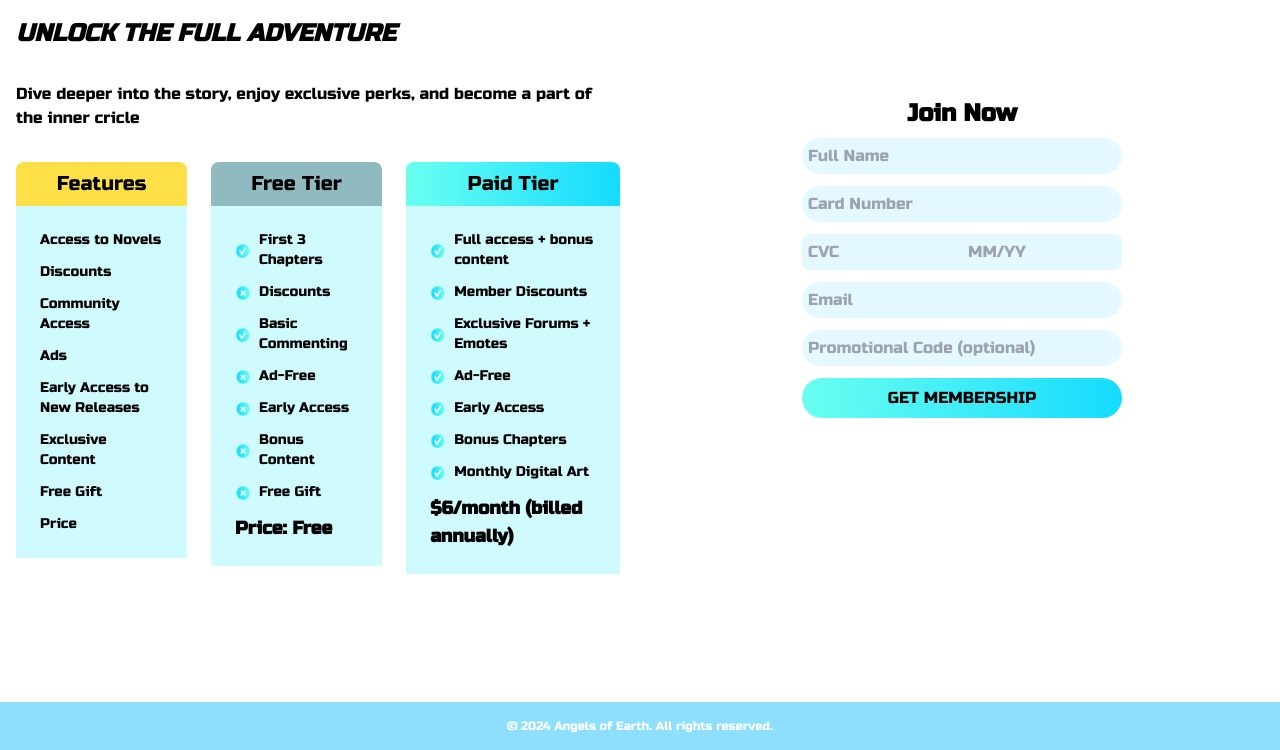
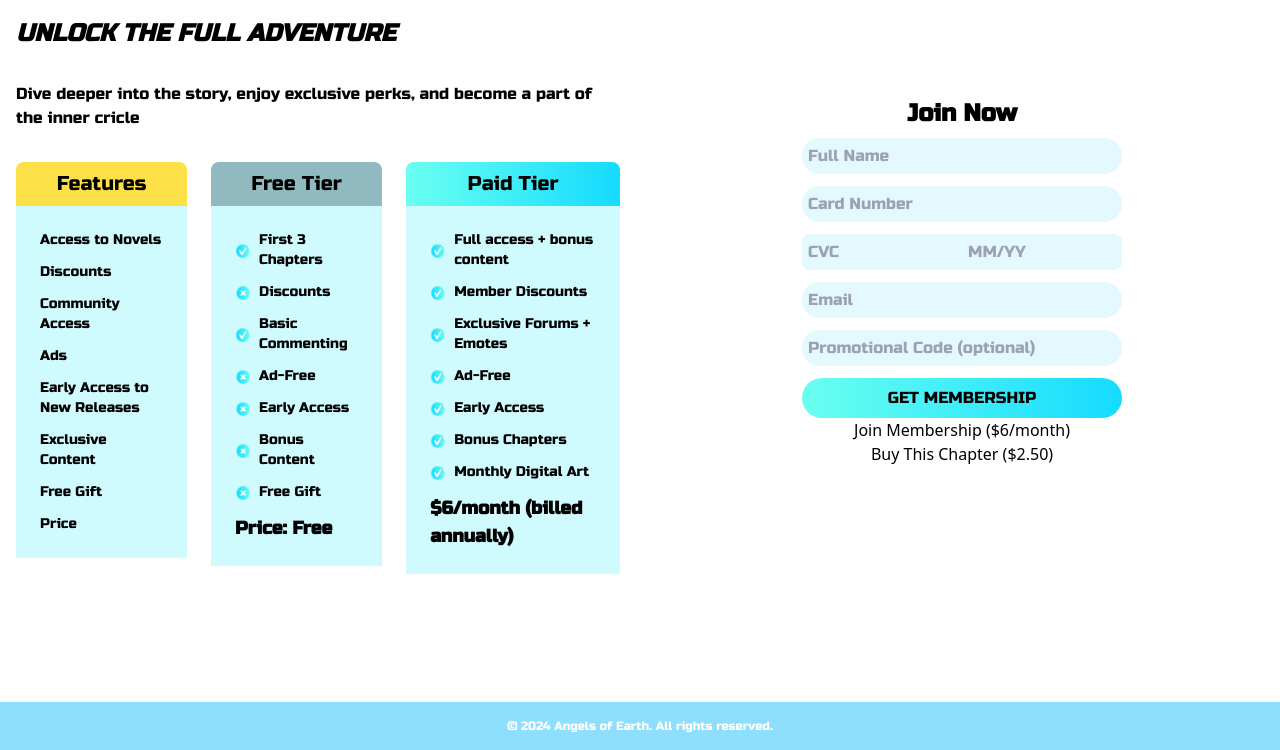
Before and after one commit to RileyRemy/angelofearth, a plain HTML site: page Membership.html in a window 1280 px wide. Shown: the part 102-852 px from the top of the page. Drawn offline with nearby package versions, Linux system fonts and the light colour scheme.

Commit message:
Update Membership.html

```diff
--- a/Membership.html
+++ b/Membership.html
@@ -19,7 +19,7 @@
     }
   </script>
 
-  <!-- GOOGLE FONTS -->
+  <!-- Google Fonts -->
   <link rel="preconnect" href="https://fonts.googleapis.com">
   <link rel="preconnect" href="https://fonts.gstatic.com" crossorigin>
   <link href="https://fonts.googleapis.com/css2?family=Outfit:wght@100..900&family=Russo+One&display=swap" rel="stylesheet">
@@ -33,18 +33,18 @@
 
 <body class="bg-white">
 <header class="bg-[#29DDFF] text-white font-semibold font-['Russo_One'] py-4 w-full h-[80px] flex items-center relative px-6">
-  <!-- LOGO -->
+  <!-- Logo pinned left -->
   <div class="absolute left-6 top-1/2 -translate-y-1/2 flex items-center space-x-4">
     <img src="images/angelsofearthlogo.png" alt="angels of earth logo" class="w-[60px] h-[60px]" />
   </div>
 
-  <!-- NAVIGATION -->
+  <!-- Centered Navigation Group -->
   <nav class="flex items-center space-x-8 mx-auto">
     <a href="index.html">Home</a>
     <a href="Shop.html">Shop</a>
     <a href="Novel.html">Novel</a>
 
-    <!-- SEARCH -->
+    <!-- Search input with magnifying glass inside -->
     <div class="relative w-[200px]">
       <input
         type="text"
@@ -58,7 +58,7 @@
     <a href="Login.html">Login</a>
   </nav>
 
-  <!-- SHOPPING CART -->
+  <!-- Shopping cart icon pinned right -->
   <div class="absolute right-6 top-1/2 -translate-y-1/2">
     <img src="images/cart.png" alt="Shopping Cart" class="w-20 h-20" />
   </div>
@@ -73,7 +73,7 @@
       <P class=" text-2x1 font-regular font-['Russo_One']">Dive deeper into the story, enjoy exclusive perks, and become a part of the inner cricle</P>
       <div class="flex flex-col lg:flex-row gap-6">
 
-        <!-- FEATURES -->
+        <!-- Features Box -->
         <div class="rounded-lg w-[200px] min-h-[500px] overflow-hidden">
           <div class="bg-yellow-300 text-black text-center py-2 text-xl  font-['Russo_One']">Features</div>
           <div class="bg-cyan-100 text-black p-6 space-y-3 text-sm  font-['Russo_One']">
@@ -88,7 +88,7 @@
           </div>
         </div>
 
-        <!-- FREE TIER -->
+        <!-- Free Tier -->
 <div class="rounded-lg w-[200px] min-h-[500px] overflow-hidden">
   <div class="bg-[#90BABF] text-black text-center py-2 text-xl font-['Russo_One']">Free Tier</div>
   <div class="bg-cyan-100 text-black p-6 space-y-3 text-sm font-['Russo_One']">
@@ -118,7 +118,7 @@
 </div>
 
 
-        <!-- PAID TIER -->
+        <!-- Paid Tier -->
         <div class="rounded-lg w-[250px] min-h-[500px] overflow-hidden">
           <div class="bg-gradient-to-r from-[#6AFFF0] to-[#15DBFF] text-black text-center py-2 text-xl  font-['Russo_One']">Paid Tier</div>
           <div class="bg-cyan-100 text-black p-6 space-y-3 text-sm  font-['Russo_One'] ">
@@ -147,7 +147,7 @@
   <h2 class="text-2xl font-bold mb-2 font-['Russo_One']">Join Now</h2>
 
   <form class="space-y-3 max-w-[320px] w-full">
-    <!-- FULL NAME -->
+    <!-- Full Name -->
     <div>
       <input
         type="text"
@@ -157,7 +157,7 @@
       >
     </div>
 
-    <!-- CARD NUMBER -->
+    <!-- Card Number -->
     <div>
       <input
         type="text"
@@ -167,7 +167,7 @@
       >
     </div>
 
-    <!-- CVC AND EXP-->
+    <!-- CVC and Expiration Date -->
     <div class="flex">
       <input
         type="text"
@@ -183,7 +183,7 @@
       >
     </div>
 
-    <!-- EMAIL -->
+    <!-- Email -->
     <div>
       <input
         type="email"
@@ -193,7 +193,7 @@
       >
     </div>
 
-    <!-- PROMOTIONAL -->
+    <!-- Promotional Code -->
     <div>
       <input
         type="text"
@@ -202,13 +202,23 @@
       >
     </div>
 
-    <!-- SUBMIT -->
+    <!-- Submit Button -->
     <button
       type="submit"
       class="w-full bg-gradient-to-r from-[#6AFFF0] to-[#15DBFF] rounded-full bg-[#29DDFF] text-black py-2 rounded hover:bg-[#1bbddf]  font-['Russo_One']"
     > GET MEMBERSHIP
         </button>
       </form>
+
+      <!-- Membership button (opens Stripe checkout) -->
+<a href="https://buy.stripe.com/...YOUR_LINK..." class="your-design">
+  Join Membership ($6/month)
+</a>
+
+<!-- Chapter purchase button -->
+<a href="https://buy.stripe.com/...CHAPTER_LINK..." class="your-design">
+  Buy This Chapter ($2.50)
+</a>
     </section>
   </main>
 
```
